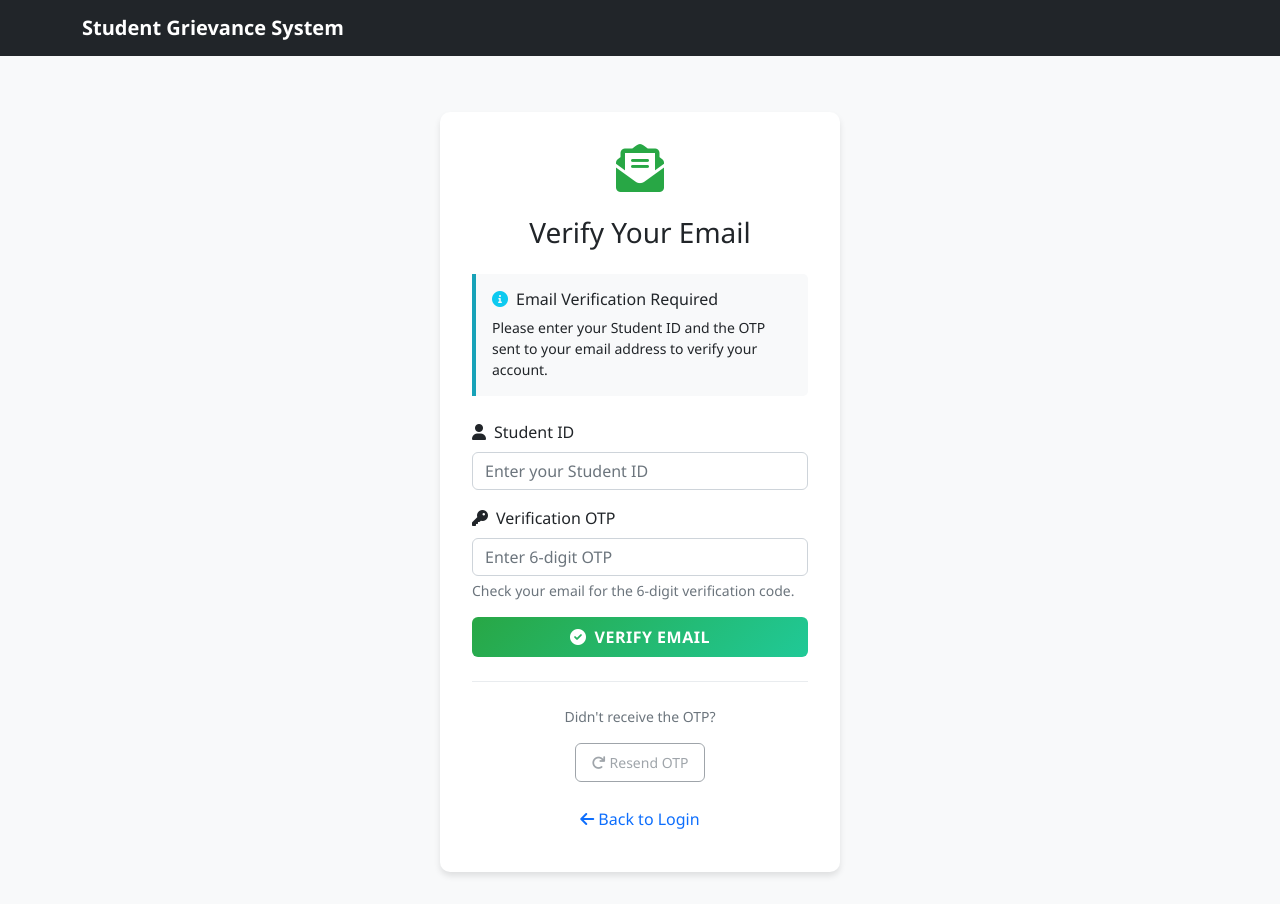
After one commit to Surventurer/Student_Grievance_Management_System, a Django app: page /auth/verify-student-email/ in a window 1280 px wide. The commit adds this page. Run offline with Django 4.2, Linux system fonts and the light colour scheme.

Commit message:
admin_v0.3

```diff
--- a/src/apps/authentication/urls.py
+++ b/src/apps/authentication/urls.py
@@ -18,6 +18,8 @@ urlpatterns = [
     path('login/', views.login_view, name='login_view'),
     path('logout/', views.logout_view, name='logout_view'),
     path('verify-email/', views.verify_email_view, name='verify_email_view'),
+    path('verify-student-email/', views.verify_student_email_view, name='verify_student_email'),
+    path('resend-verification-otp/', views.resend_verification_otp_view, name='resend_verification_otp'),
     path('forgot-password/', views.forgot_password_view, name='forgot_password_view'),
     path('reset-password/<str:token>/', views.reset_password_view, name='reset_password_view'),
     path('resend-admin-otp/', views.resend_admin_otp, name='resend_admin_otp'),
--- a/src/apps/authentication/views.py
+++ b/src/apps/authentication/views.py
@@ -665,3 +665,127 @@ def verify_email_view(request):
             messages.error(request, 'An error occurred. Please try again.')
 
     return render(request, 'authentication/verify_email.html')
+
+
+def verify_student_email_view(request):
+    """View for students to verify their email using Student ID and OTP"""
+    if request.method == 'POST':
+        student_id = request.POST.get('student_id')
+        otp = request.POST.get('otp')
+
+        if not student_id or not otp:
+            messages.error(request, 'Please provide both Student ID and OTP.')
+            return render(request, 'authentication/verify_student_email.html')
+
+        try:
+            # Find student by student_id
+            from apps.students.models import StudentProfile
+            student_profile = StudentProfile.objects.select_related('user').get(student_id=student_id)
+            user = student_profile.user
+
+            # Check if already verified
+            if user.is_email_verified:
+                messages.info(request, 'Your email is already verified! You can log in.')
+                return redirect('authentication:login_view')
+
+            # Find valid OTP
+            verification = EmailVerification.objects.filter(
+                user=user,
+                otp=otp,
+                is_used=False
+            ).order_by('-created_at').first()
+
+            if not verification:
+                messages.error(request, 'Invalid OTP or Student ID. Please check and try again.')
+                return render(request, 'authentication/verify_student_email.html')
+
+            if verification.is_expired:
+                messages.error(request, 'OTP has expired. Please contact admin for a new verification code.')
+                return render(request, 'authentication/verify_student_email.html')
+
+            # Mark OTP as used and verify email
+            verification.is_used = True
+            verification.save()
+
+            user.is_email_verified = True
+            user.save()
+
+            messages.success(request, f'Email verified successfully! Welcome {student_profile.name}! You can now log in.')
+            return redirect('authentication:login_view')
+
+        except StudentProfile.DoesNotExist:
+            messages.error(request, 'Student ID not found. Please check your Student ID and try again.')
+        except Exception as e:
+            messages.error(request, 'An error occurred. Please try again.')
+
+    return render(request, 'authentication/verify_student_email.html')
+
+
+def resend_verification_otp_view(request):
+    """Resend verification OTP for a student"""
+    if request.method == 'POST':
+        student_id = request.POST.get('student_id')
+
+        if not student_id:
+            messages.error(request, 'Please provide Student ID.')
+            return render(request, 'authentication/verify_student_email.html')
+
+        try:
+            from apps.students.models import StudentProfile
+            from datetime import timedelta
+            from django.utils import timezone
+            from django.core.mail import send_mail
+            from django.conf import settings
+
+            student_profile = StudentProfile.objects.select_related('user').get(student_id=student_id)
+            user = student_profile.user
+
+            if user.is_email_verified:
+                messages.info(request, 'Your email is already verified!')
+                return redirect('authentication:login_view')
+
+            # Generate new OTP
+            otp = generate_otp()
+            expires_at = timezone.now() + timedelta(minutes=30)
+
+            # Mark old OTPs as used
+            EmailVerification.objects.filter(user=user, is_used=False).update(is_used=True)
+
+            # Create new verification
+            EmailVerification.objects.create(
+                user=user,
+                otp=otp,
+                expires_at=expires_at
+            )
+
+            # Send email
+            try:
+                send_mail(
+                    subject='New Email Verification OTP - Student Grievance System',
+                    message=f'''
+Dear {student_profile.name},
+
+Here is your new email verification OTP:
+
+Student ID: {student_id}
+New OTP: {otp}
+
+This OTP will expire in 30 minutes.
+
+Best regards,
+Student Grievance Management System
+                    ''',
+                    from_email=settings.DEFAULT_FROM_EMAIL,
+                    recipient_list=[user.email],
+                    fail_silently=True
+                )
+                messages.success(request, f'New verification OTP sent to {user.email}')
+            except Exception as e:
+                messages.error(request, 'Error sending email. Please try again later.')
+
+        except StudentProfile.DoesNotExist:
+            messages.error(request, 'Student ID not found.')
+        except Exception as e:
+            messages.error(request, 'An error occurred. Please try again.')
+
+    return render(request, 'authentication/verify_student_email.html')
--- a/src/templates/authentication/login.html
+++ b/src/templates/authentication/login.html
@@ -80,7 +80,7 @@
 
                     <div class="text-center mt-3">
                         <p>New Student? <a href="{% url 'authentication:student_registration' %}">Register here</a></p>
-                        <p>Need to verify your email? <a href="{% url 'authentication:verify_email_view' %}">Verify here</a></p>
+                        <p>Need to verify your email? <a href="{% url 'authentication:verify_student_email' %}">Verify here</a></p>
                         <p><a href="{% url 'authentication:forgot_password_view' %}">Forgot Password?</a></p>
                     </div>
                 {% endif %}
--- /dev/null
+++ b/src/templates/authentication/verify_student_email.html
@@ -0,0 +1,176 @@
+{% extends 'base.html' %}
+{% load static %}
+
+{% block title %}Verify Student Email - Student Grievance Portal{% endblock %}
+
+{% block extra_css %}
+<style>
+    .verification-form {
+        max-width: 400px;
+        margin: 2rem auto;
+        padding: 2rem;
+        box-shadow: 0 4px 6px rgba(0, 0, 0, 0.1);
+        border-radius: 10px;
+        background: white;
+    }
+
+    .verification-icon {
+        text-align: center;
+        margin-bottom: 1.5rem;
+    }
+
+    .verification-icon i {
+        font-size: 3rem;
+        color: #28a745;
+    }
+
+    .form-control:focus {
+        border-color: #28a745;
+        box-shadow: 0 0 0 0.2rem rgba(40, 167, 69, 0.25);
+    }
+
+    .btn-verify {
+        background: linear-gradient(135deg, #28a745, #20c997);
+        border: none;
+        font-weight: 600;
+        text-transform: uppercase;
+        letter-spacing: 0.5px;
+    }
+
+    .btn-verify:hover {
+        background: linear-gradient(135deg, #218838, #1e7e34);
+        transform: translateY(-2px);
+    }
+
+    .verification-info {
+        background: #f8f9fa;
+        border-left: 4px solid #17a2b8;
+        padding: 1rem;
+        margin-bottom: 1.5rem;
+        border-radius: 0 5px 5px 0;
+    }
+
+    .resend-section {
+        text-align: center;
+        margin-top: 1.5rem;
+        padding-top: 1.5rem;
+        border-top: 1px solid #e9ecef;
+    }
+</style>
+{% endblock %}
+
+{% block content %}
+<div class="container-fluid">
+    <div class="row justify-content-center">
+        <div class="col-12">
+            <div class="verification-form">
+                <div class="verification-icon">
+                    <i class="fas fa-envelope-open-text"></i>
+                </div>
+
+                <h3 class="text-center mb-4">Verify Your Email</h3>
+
+                <div class="verification-info">
+                    <h6><i class="fas fa-info-circle text-info me-2"></i>Email Verification Required</h6>
+                    <p class="mb-0 small">Please enter your Student ID and the OTP sent to your email address to verify your account.</p>
+                </div>
+
+                {% if messages %}
+                    {% for message in messages %}
+                        <div class="alert alert-{{ message.tags }} alert-dismissible fade show" role="alert">
+                            <i class="fas fa-{% if message.tags == 'error' %}exclamation-triangle{% elif message.tags == 'success' %}check-circle{% else %}info-circle{% endif %} me-2"></i>
+                            {{ message }}
+                            <button type="button" class="btn-close" data-bs-dismiss="alert"></button>
+                        </div>
+                    {% endfor %}
+                {% endif %}
+
+                <form method="post" action="{% url 'authentication:verify_student_email' %}" id="verificationForm">
+                    {% csrf_token %}
+
+                    <div class="mb-3">
+                        <label for="student_id" class="form-label">
+                            <i class="fas fa-user me-2"></i>Student ID
+                        </label>
+                        <input type="text"
+                               class="form-control"
+                               id="student_id"
+                               name="student_id"
+                               placeholder="Enter your Student ID"
+                               required>
+                    </div>
+
+                    <div class="mb-3">
+                        <label for="otp" class="form-label">
+                            <i class="fas fa-key me-2"></i>Verification OTP
+                        </label>
+                        <input type="text"
+                               class="form-control"
+                               id="otp"
+                               name="otp"
+                               placeholder="Enter 6-digit OTP"
+                               maxlength="6"
+                               pattern="[0-9]{6}"
+                               required>
+                        <div class="form-text">Check your email for the 6-digit verification code.</div>
+                    </div>
+
+                    <button type="submit" class="btn btn-verify btn-primary w-100">
+                        <i class="fas fa-check-circle me-2"></i>Verify Email
+                    </button>
+                </form>
+
+                <div class="resend-section">
+                    <p class="text-muted small">Didn't receive the OTP?</p>
+                    <form method="post" action="{% url 'authentication:resend_verification_otp' %}" class="d-inline">
+                        {% csrf_token %}
+                        <input type="hidden" name="student_id" id="resend_student_id">
+                        <button type="submit" class="btn btn-outline-secondary btn-sm" id="resendBtn">
+                            <i class="fas fa-redo me-1"></i>Resend OTP
+                        </button>
+                    </form>
+                </div>
+
+                <div class="text-center mt-3">
+                    <a href="{% url 'authentication:login_view' %}" class="btn btn-link text-decoration-none">
+                        <i class="fas fa-arrow-left me-1"></i>Back to Login
+                    </a>
+                </div>
+            </div>
+        </div>
+    </div>
+</div>
+{% endblock %}
+
+{% block extra_js %}
+<script>
+document.addEventListener('DOMContentLoaded', function() {
+    const studentIdInput = document.getElementById('student_id');
+    const resendStudentIdInput = document.getElementById('resend_student_id');
+    const resendBtn = document.getElementById('resendBtn');
+    const otpInput = document.getElementById('otp');
+
+    // Auto-update hidden student ID for resend form
+    studentIdInput.addEventListener('input', function() {
+        resendStudentIdInput.value = this.value;
+        resendBtn.disabled = !this.value.trim();
+    });
+
+    // Format OTP input (numbers only)
+    otpInput.addEventListener('input', function() {
+        this.value = this.value.replace(/\D/g, '').slice(0, 6);
+    });
+
+    // Auto-submit when OTP is 6 digits
+    otpInput.addEventListener('input', function() {
+        if (this.value.length === 6 && studentIdInput.value.trim()) {
+            // Optional: Auto-submit when OTP is complete
+            // document.getElementById('verificationForm').submit();
+        }
+    });
+
+    // Initialize resend button state
+    resendBtn.disabled = !studentIdInput.value.trim();
+});
+</script>
+{% endblock %}
```
Also changed, not shown: src/apps/admin_panel/views.py (+55 -0 lines), test_email_verification.py (added, +103 -0 lines), test_verification_process.py (added, +122 -0 lines), src/db.sqlite3, 1 other file.
